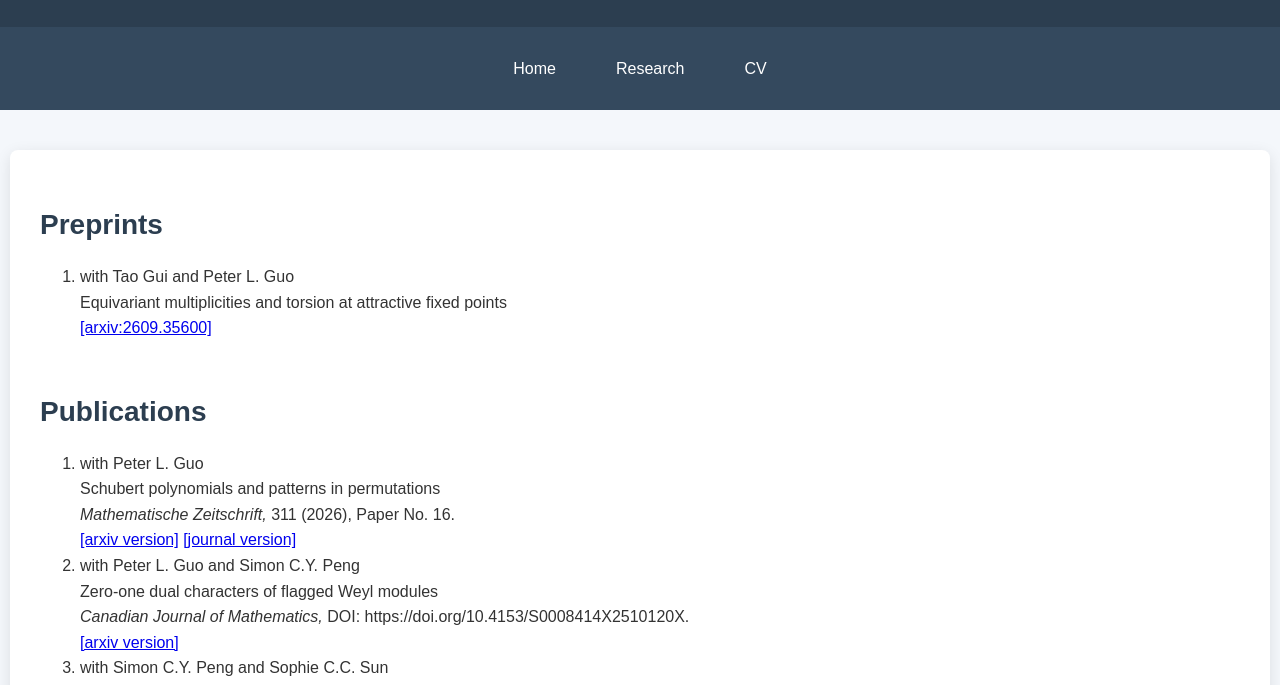
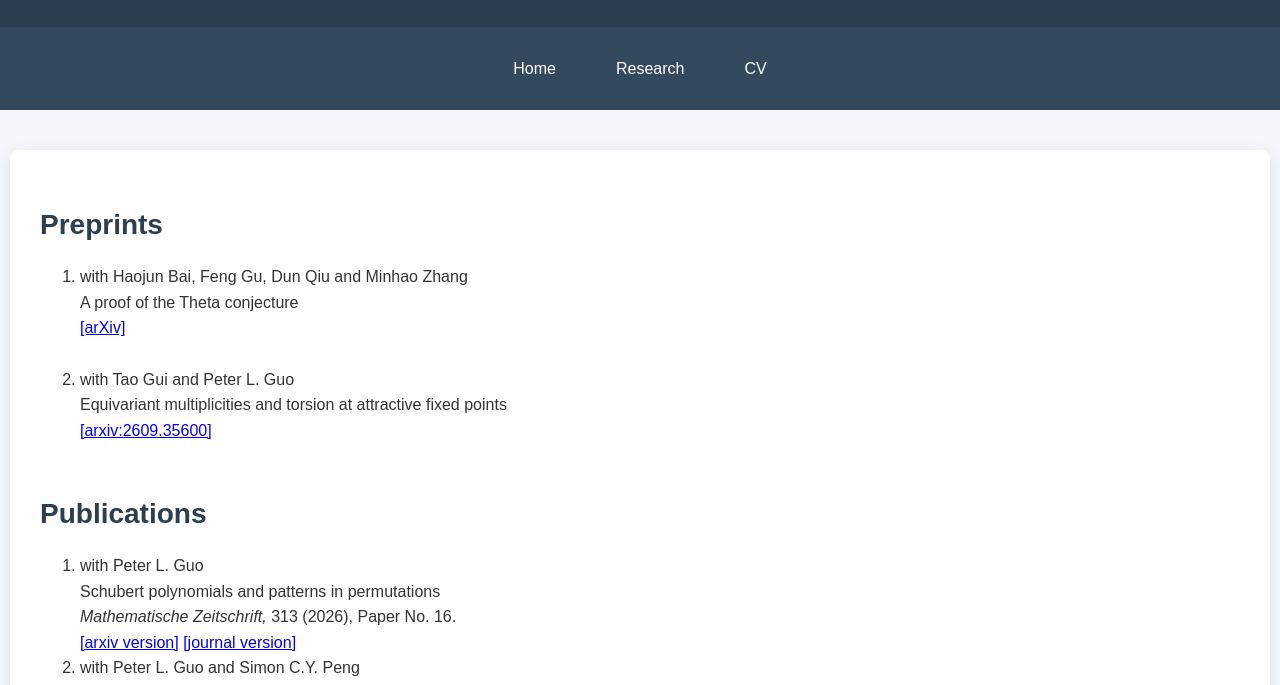
Before and after one commit to AggMole/zhuowelin, a plain HTML site: page research.html in a window 1280 px wide. Shown: the part 111-796 px from the top of the page. Drawn offline with Linux system fonts and the light colour scheme.

Commit message:
Update research.html

```diff
--- a/research.html
+++ b/research.html
@@ -23,6 +23,11 @@
 
 		<h2>Preprints</h2>
 <ol>
+	<li>
+    with Haojun Bai, Feng Gu, Dun Qiu and Minhao Zhang<br>
+    A proof of the Theta conjecture<br>
+    <a href="https://arxiv.org/abs/2611.12451" target="_blank">[arXiv]</a>
+</li><br>
 			<li>
 				with Tao Gui and Peter L. Guo<br>
 				Equivariant multiplicities and torsion at attractive fixed points<br>
@@ -36,7 +41,7 @@
 	<li>
                 with Peter L. Guo<br>
                 Schubert polynomials and patterns in permutations<br>
-			 <em>Mathematische Zeitschrift,</em> 311 (2026), Paper No. 16.<br>
+			 <em>Mathematische Zeitschrift,</em> 313 (2026), Paper No. 16.<br>
                 <a href="https://arxiv.org/pdf/2412.02932v1" target="_blank">[arxiv version]</a>
 		<a href="https://link.springer.com/article/10.1007/s00209-026-04049-w" target="_blank">[journal version]</li></a>
             </li>
```
